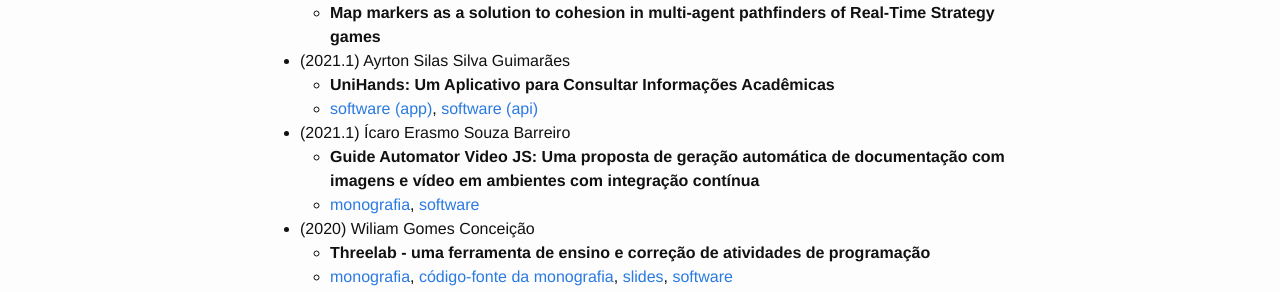
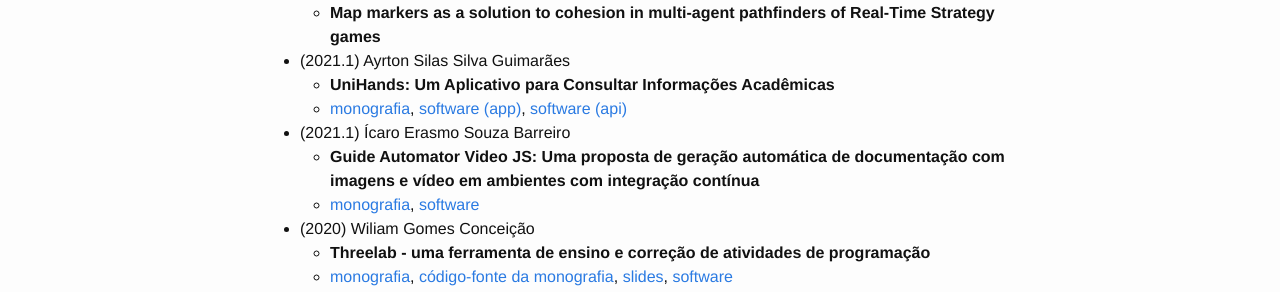
Before and after one commit to rodrigorgs/rodrigorgs.github.io, a Jekyll site: the page built from orientacao.md, in a window 1280 px wide. Shown: the part 541-833 px from the top of the page. Built offline with Jekyll 4.4.1, drawn with Linux system fonts in a browser that asks for light colours.

Commit message:
Adiciona monografia de TCC de Ayrton Silas.

```diff
--- a/orientacao.md
+++ b/orientacao.md
@@ -23,7 +23,7 @@ Quer fazer um projeto final de graduação ou dissertação de mestrado comigo?
   - **Map markers as a solution to cohesion in multi-agent pathfinders of Real-Time Strategy games**
 - (2021.1) Ayrton Silas Silva Guimarães
   - **UniHands: Um Aplicativo para Consultar Informações Acadêmicas**
-  - [software (app)](https://bitbucket.org/ayrtonsilas/siac-ufba-app/src/master/), [software (api)](https://bitbucket.org/ayrtonsilas/siac-ufba-api/src/master/)
+  - [monografia](files/orientacao/tcc-ayrton-silas.pdf), [software (app)](https://bitbucket.org/ayrtonsilas/siac-ufba-app/src/master/), [software (api)](https://bitbucket.org/ayrtonsilas/siac-ufba-api/src/master/)
 - (2021.1) Ícaro Erasmo Souza Barreiro
   - **Guide Automator Video JS: Uma proposta de geração automática de documentação com imagens e vídeo em ambientes com integração contínua**
   - [monografia](files/orientacao/tcc-icaro-erasmo.pdf), [software](https://github.com/icaroerasmo/guide-automator-puppeteer)
```
Also changed, not shown: 1 other file.
